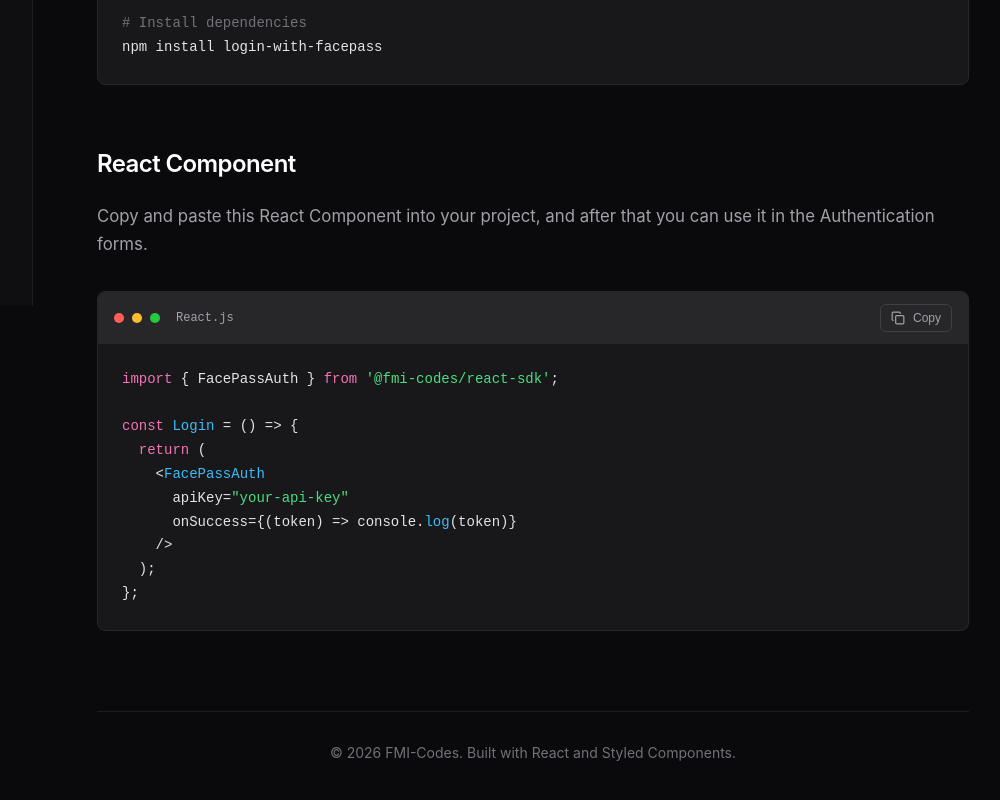
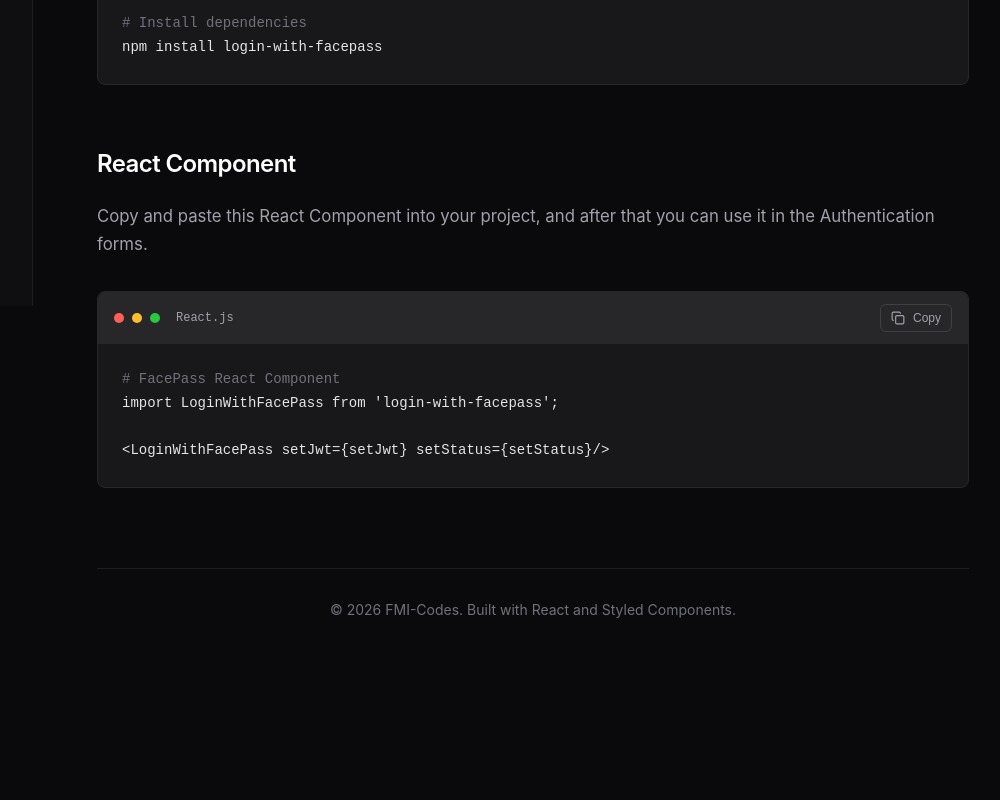
Before and after one commit to ShadowOfDiablo/FMI-Codes-Docs-FE, a React app: page /quick-start in a window 1280 px wide. Shown: the part 494-1294 px from the top of the page, without its empty margins (247-1247 px from the left). After the commit the page ends 1160 px from the top, so only its background shows below. Built offline with nearby package versions, Linux system fonts and the light colour scheme.

Commit message:
Fixing the second code block for optimal include of the component

```diff
--- a/src/pages/QuickStart.jsx
+++ b/src/pages/QuickStart.jsx
@@ -24,15 +24,11 @@ export function QuickStart() {
         explanation="Copy and paste this React Component into your project, and after that you can use it in the Authentication forms."
         codeTitle="React.js"
       >
-        <span className="keyword">import</span> {'{ FacePassAuth }'} <span className="keyword">from</span> <span className="string">'@fmi-codes/react-sdk'</span>;<br /><br />
-        <span className="keyword">const</span> <span className="function">Login</span> = () =&gt; {'{'}<br />
-        &nbsp;&nbsp;<span className="keyword">return</span> (<br />
-        &nbsp;&nbsp;&nbsp;&nbsp;&lt;<span className="function">FacePassAuth</span><br />
-        &nbsp;&nbsp;&nbsp;&nbsp;&nbsp;&nbsp;apiKey=<span className="string">"your-api-key"</span><br />
-        &nbsp;&nbsp;&nbsp;&nbsp;&nbsp;&nbsp;onSuccess={'{'}(token) =&gt; console.<span className="function">log</span>(token){'}'}<br />
-        &nbsp;&nbsp;&nbsp;&nbsp;/&gt;<br />
-        &nbsp;&nbsp;);<br />
-        {'}'};
+        <span className="comment"># FacePass React Component</span><br />
+
+        import LoginWithFacePass from 'login-with-facepass';
+
+        {"\n\n<LoginWithFacePass setJwt={setJwt} setStatus={setStatus}/>"}
       </CapabilityTemplate>
 
     </div>
```
